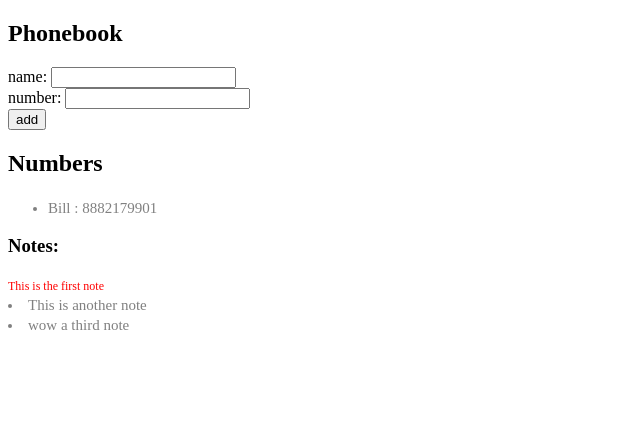
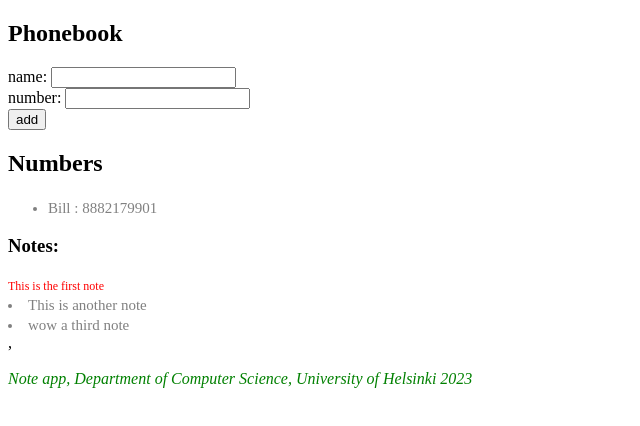
Before and after one commit to tnthreat33/ReactPractice, a React (Vite) app: page / in a window 1280 px wide. Shown: the top 426 px of the page, without its empty margins (0-640 px from the left). Built offline with nearby package versions, Linux system fonts and the light colour scheme.

Commit message:
practice 2.23

```diff
--- a/src/App.jsx
+++ b/src/App.jsx
@@ -1,5 +1,20 @@
 import { useState, useEffect } from 'react';
 import axios from 'axios';
+
+const Footer = () => {
+  const footerStyle = {
+    color: 'green',
+    fontStyle: 'italic',
+    fontSize: 16
+  }
+  return (
+    <div style={footerStyle}>
+      <br />
+      <em>Note app, Department of Computer Science, University of Helsinki 2023</em>
+    </div>
+  )
+}
+
 
 const App = () => {
 
@@ -83,6 +98,7 @@
           wow a third note
         </li>
     </div>
+    ,<Footer />
     </div>
   );
 };
```
